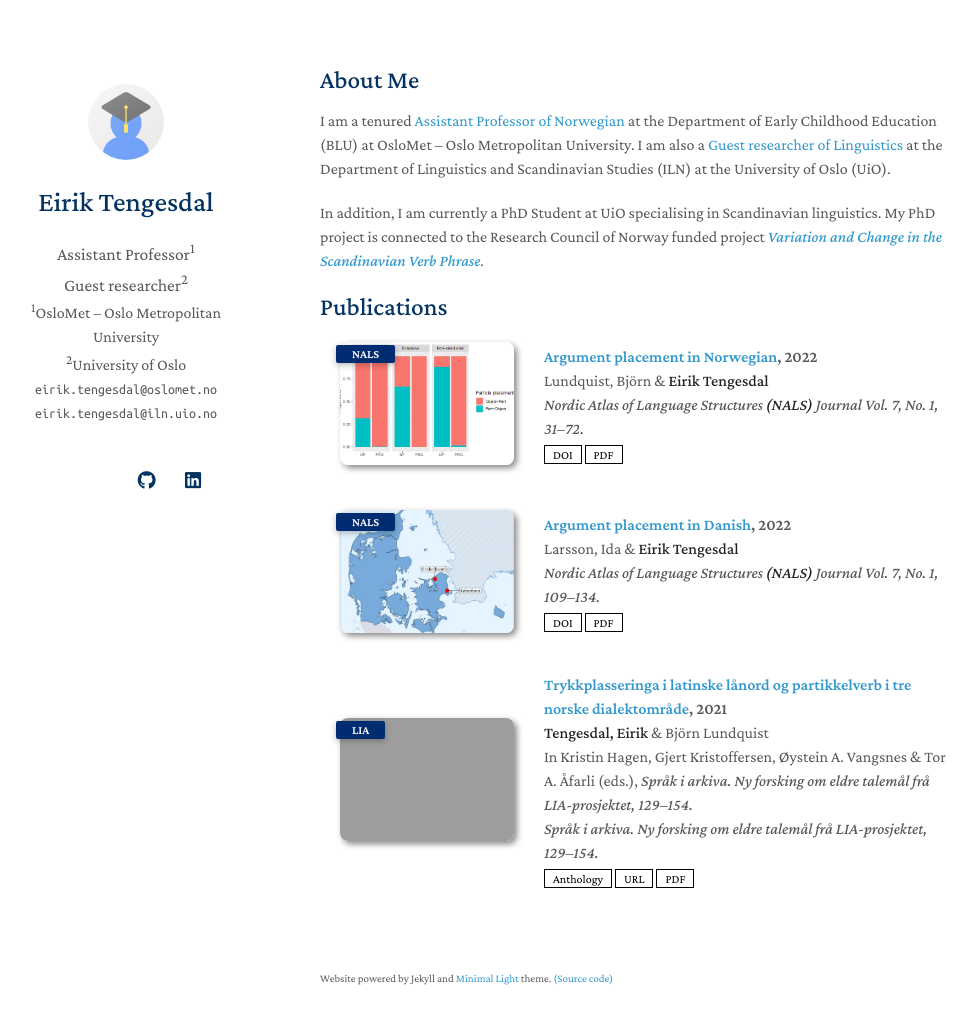
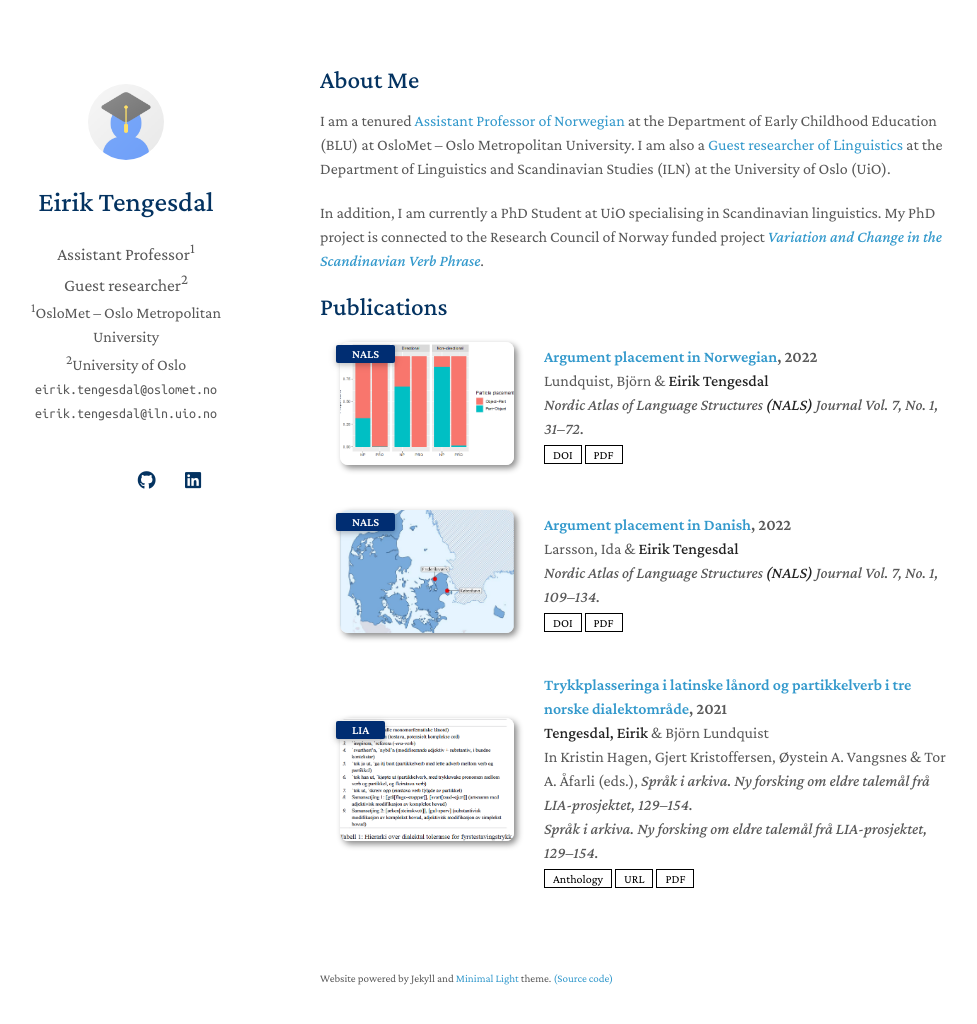
Before and after one commit to EirikTengesdal/eiriktengesdal.no-old, a Jekyll site: the page built from index.md, in a window 1280 px wide and 1059 px high. Shown: the top 1024 px of the window, without its empty margins (150-1127 px from the left). Built offline with Jekyll 4.4.1, drawn with Linux system fonts in a browser that asks for light colours; nearby versions of some CDN libraries; a style sheet for code colours, icons or effects is not loaded; our own code applies the rules of GitHub Pages for plain Markdown files.

Commit message:
Update publications.yml

```diff
--- a/_data/publications.yml
+++ b/_data/publications.yml
@@ -22,7 +22,6 @@ main:
     #code: https://github.com/MrGiovanni/ContinualLearning
     #bibtex: https://bib.yliu.me/MICCAI23.txt
     image: ./assets/img/Larsson&Tengesdal_2022.jpg
-    #notes: Early Accept
 
   - title: Trykkplasseringa i latinske lånord og partikkelverb i tre norske dialektområde #[Stress Placement in Latin--Greek Loanwords and Particle Verbs in Three Norwegian Dialect Areas]
     authors: <strong>Tengesdal, Eirik</strong> & Björn Lundquist
@@ -35,5 +34,4 @@ main:
     pdf: ./assets/files/07+Tengesdal+og+Lundquist.pdf
     #code: https://github.com/MrGiovanni/ContinualLearning
     #bibtex: https://bib.yliu.me/MICCAI23.txt
-    image: ./assets/img/Tengesdal&Lundquist2021.jpg
-    #notes: Early Accept
+    image: ./assets/img/Tengesdal&Lundquist_2021.jpg
```
